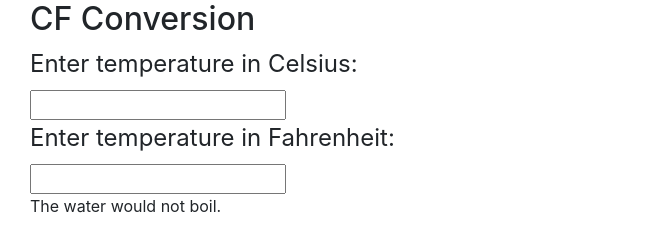
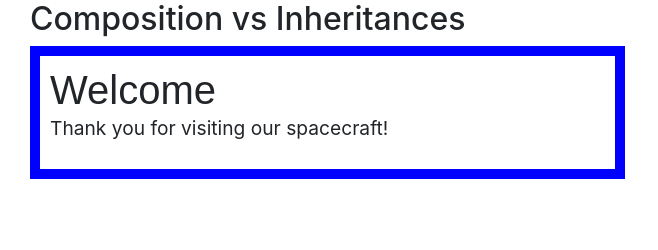
Before and after one commit to php6-wmt/ReactLearning, a React app: page / in a window 1280 px wide. Shown: the whole page, without its empty margins (0-658 px from the left). Built offline with nearby package versions, Linux system fonts and the light colour scheme.

Commit message:
css atyling

```diff
--- a/public/index.html
+++ b/public/index.html
@@ -26,9 +26,14 @@
   <body>
 
   <div class="col-md-12">
+    <!--<div class="col-md-6">-->
+      <!--<h2>CF Conversion</h2>-->
+      <!--<div id="CFConversion"></div>-->
+
+    <!--</div>-->
     <div class="col-md-6">
-      <h2>CF Conversion</h2>
-      <div id="CFConversion"></div>
+      <h2>Composition vs Inheritances</h2>
+      <div id="root"></div>
 
     </div>
     <!--<div class="col-md-6">-->
--- /dev/null
+++ b/src/component/CompositionVsInheritance.css
@@ -0,0 +1,17 @@
+.FancyBorder {
+    padding: 10px 10px;
+    border: 10px solid;
+}
+
+.FancyBorder-blue {
+    border-color: blue;
+}
+
+.Dialog-title {
+    margin: 0;
+    font-family: sans-serif;
+}
+
+.Dialog-message {
+    font-size: larger;
+}
--- /dev/null
+++ b/src/component/CompositionVsInheritance.js
@@ -0,0 +1,27 @@
+import React from 'react'
+function FancyBorder(props) {
+    return (
+        <div className={'FancyBorder FancyBorder-' + props.color}>
+            {props.children}
+        </div>
+    );
+}
+class CompositionVsInheritance extends React.Component {
+
+
+    render() {
+        return (
+            <FancyBorder color="blue">
+                <h1 className="Dialog-title">
+                    Welcome
+                </h1>
+                <p className="Dialog-message">
+                    Thank you for visiting our spacecraft!
+                </p>
+            </FancyBorder>
+        );
+    }
+
+
+}
+export default CompositionVsInheritance;
--- a/src/index.js
+++ b/src/index.js
@@ -3,6 +3,8 @@ import ReactDOM from 'react-dom';
 import './index.css';
 import FormDemo from './component/Form'
 import CFConversion from './component/CFConversion'
+import CompositionVsInheritance from './component/CompositionVsInheritance'
+import  './component/CompositionVsInheritance.css'
 import * as serviceWorker from './serviceWorker';
 //
 // function Welcome(props) {
@@ -24,6 +26,7 @@ function Multi() {
             {/*<Demo id="Book"/>*/}
             {/*<KeyDemo  number={numbers}/>*/}
             <FormDemo/>
+            {/*<CompositionVsInheritance/>*/}
 
 
 
@@ -31,8 +34,27 @@ function Multi() {
     )
 
 }
-const numbers = [1, 2, 3, 4, 5];
-
+// const numbers = [1, 2, 3, 4, 5];
+// function FancyBorder(props) {
+//     return (
+//         <div className={'FancyBorder FancyBorder-'+ props.color}>
+//             {props.children}
+//         </div>
+//     );
+// }
+//
+// function WelcomeDialog() {
+//     return (
+//         <FancyBorder color="blue">
+//             <h1 className="Dialog-title">
+//                 Welcome
+//             </h1>
+//             <p className="Dialog-message">
+//                 Thank you for visiting our spacecraft!
+//             </p>
+//         </FancyBorder>
+//     );
+// }
 
 
 const comment = {
@@ -41,7 +63,8 @@ const comment = {
         name: 'mansi',
         text: 'abc'
     },};
-ReactDOM.render(<CFConversion/> , document.getElementById('CFConversion'))
+// ReactDOM.render(<CFConversion/> , document.getElementById('CFConversion'));
+ReactDOM.render(<CompositionVsInheritance /> , document.getElementById('root'));
 // ReactDOM.render(<Multi/>, document.getElementById('app'));
 
 serviceWorker.unregister();
```
